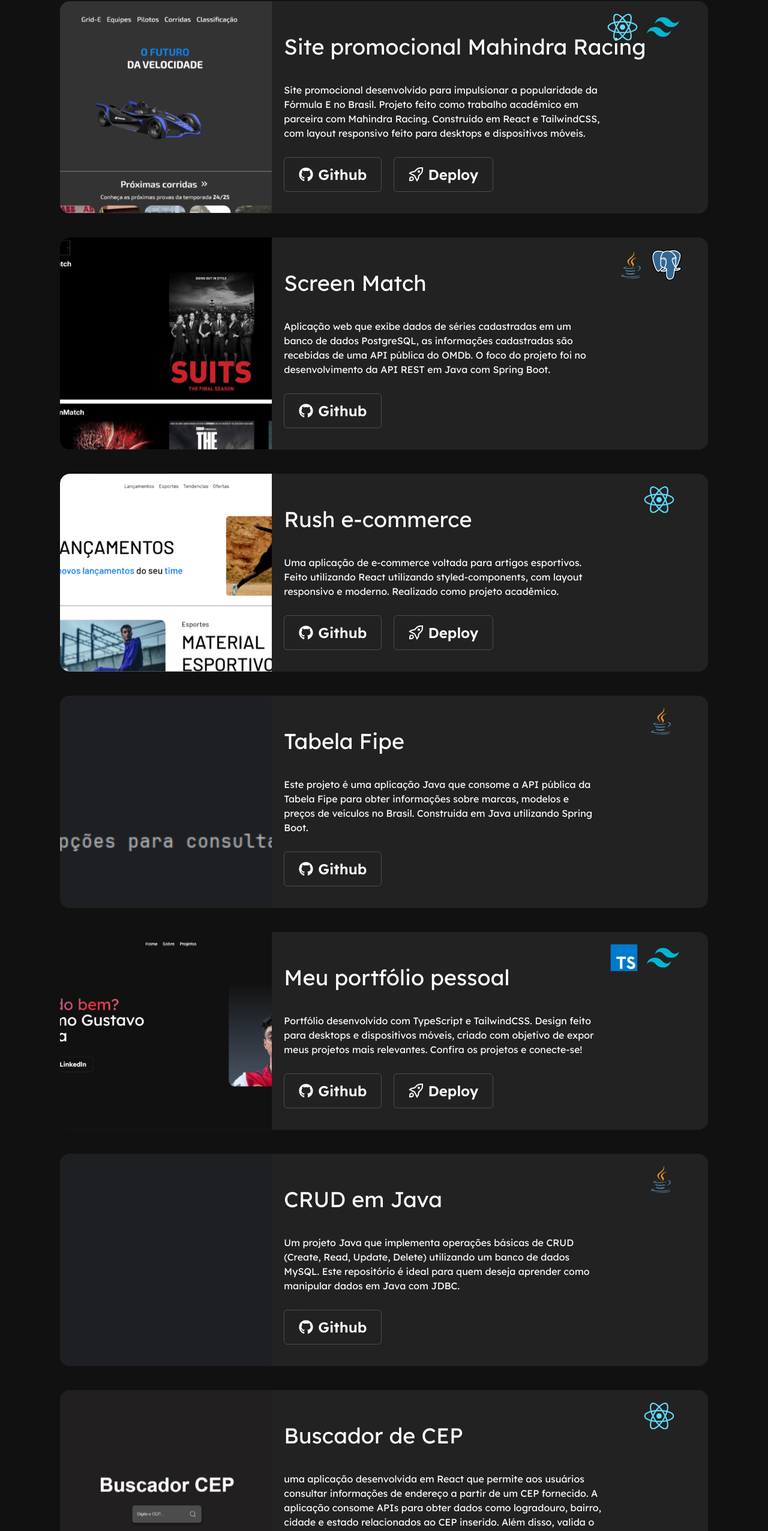
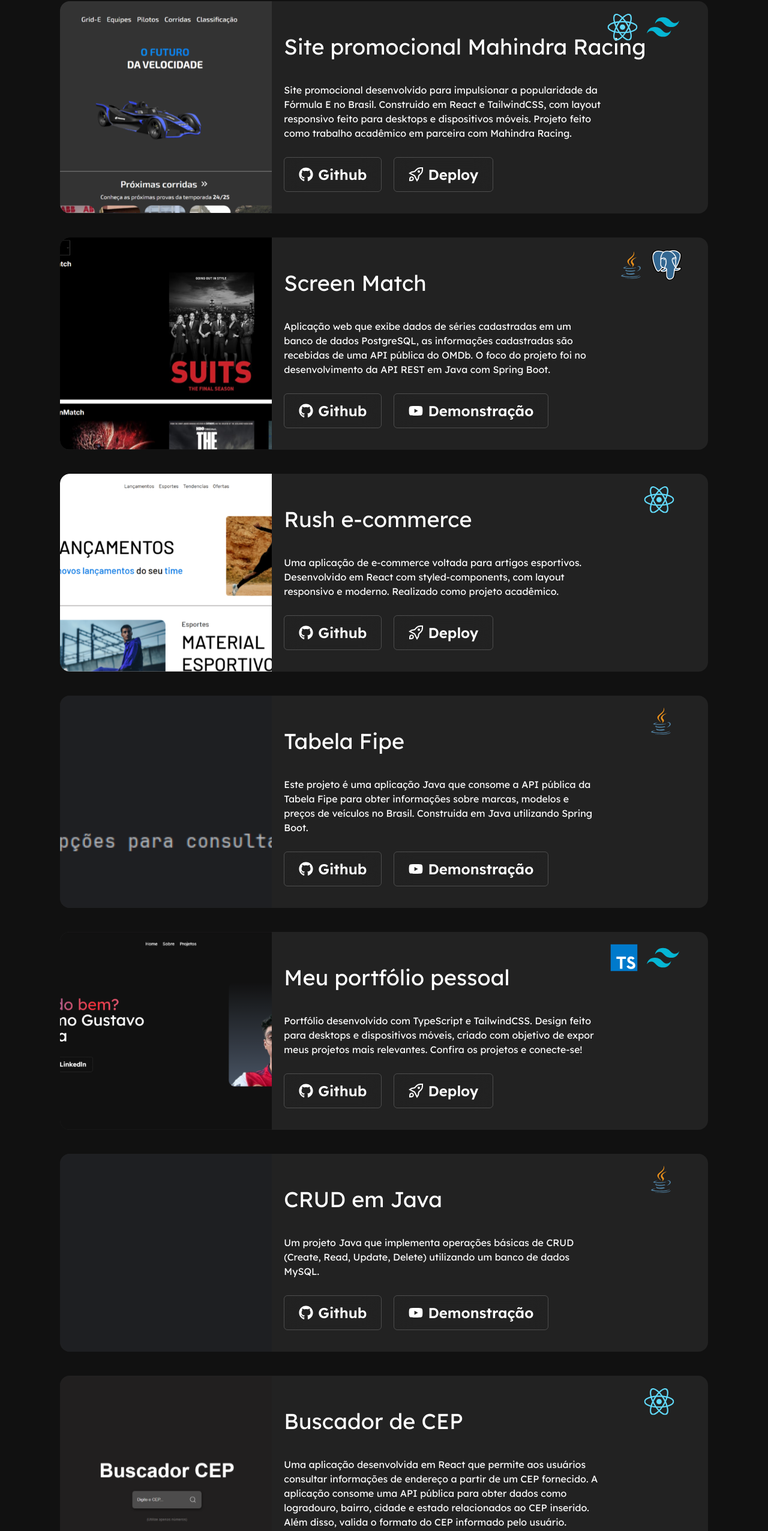
Before and after one commit to Berla1/portfolio, a React (Vite) app: page / in a window 1280 px wide. Shown: the part 2674-5227 px from the top of the page at 60% size. Built offline with nearby package versions, Linux system fonts and the light colour scheme; a web font is replaced by a local one.

Commit message:
corrigindo erros de portugues e adicionando videos de demonstração em projetos

```diff
--- a/src/components/Projetos/index.tsx
+++ b/src/components/Projetos/index.tsx
@@ -59,7 +59,7 @@
         <CardProjeto
           fotoProjeto={capaMahindra}
           nomeProjeto="Site promocional Mahindra Racing"
-          descricaoProjeto="Site promocional desenvolvido para impulsionar a popularidade da Fórmula E no Brasil. Projeto feito como trabalho acadêmico em parceira com Mahindra Racing. Construido em React e TailwindCSS, com layout responsivo feito para desktops e dispositivos móveis."
+          descricaoProjeto="Site promocional desenvolvido para impulsionar a popularidade da Fórmula E no Brasil. Construido em React e TailwindCSS, com layout responsivo feito para desktops e dispositivos móveis. Projeto feito como trabalho acadêmico em parceira com Mahindra Racing. "
           githubBotao={false}
           githubLink="https://github.com/E-fficency/mahindra"
           deployBotao={false}
@@ -74,6 +74,8 @@
           descricaoProjeto="Aplicação web que exibe dados de séries cadastradas em um banco de dados PostgreSQL, as informações cadastradas são recebidas de uma API pública do OMDb. O foco do projeto foi no desenvolvimento da API REST em Java com Spring Boot."
           githubBotao={false}
           githubLink="https://github.com/Berla1/screen-match"
+          youtubeBotao={false}
+          youtubeLink="https://youtu.be/AhSvJzG-f8o"
           tecnologia1={Java}
           tecnologia2={PostegreSQL}
         />
@@ -81,7 +83,7 @@
         <CardProjeto
           fotoProjeto={capaRush}
           nomeProjeto="Rush e-commerce"
-          descricaoProjeto="Uma aplicação de e-commerce voltada para artigos esportivos. Feito utilizando React utilizando styled-components, com layout responsivo e moderno. Realizado como projeto acadêmico."
+          descricaoProjeto="Uma aplicação de e-commerce voltada para artigos esportivos. Desenvolvido em React com styled-components, com layout responsivo e moderno. Realizado como projeto acadêmico."
           githubBotao={false}
           githubLink="https://github.com/E-fficency/rush"
           deployBotao={false}
@@ -95,6 +97,8 @@
           descricaoProjeto="Este projeto é uma aplicação Java que consome a API pública da Tabela Fipe para obter informações sobre marcas, modelos e preços de veículos no Brasil. Construida em Java utilizando Spring Boot."
           githubBotao={false}
           githubLink="https://github.com/Berla1/tabela-fipe"
+          youtubeBotao={false}
+          youtubeLink="https://youtu.be/IKf5vJVbh2Q"
           tecnologia1={Java}
         />
 
@@ -114,16 +118,18 @@
         <CardProjeto
           fotoProjeto={capaJavaCrud}
           nomeProjeto="CRUD em Java"
-          descricaoProjeto="Um projeto Java que implementa operações básicas de CRUD (Create, Read, Update, Delete) utilizando um banco de dados MySQL. Este repositório é ideal para quem deseja aprender como manipular dados em Java com JDBC."
+          descricaoProjeto="Um projeto Java que implementa operações básicas de CRUD (Create, Read, Update, Delete) utilizando um banco de dados MySQL."
           tecnologia1={Java}
           githubBotao={false}
           githubLink="https://github.com/Berla1/java-CRUD"
+          youtubeBotao={false}
+          youtubeLink="https://youtu.be/3qRkVMV7gA0"
         />
 
         <CardProjeto
           fotoProjeto={capaBuscador}
           nomeProjeto="Buscador de CEP"
-          descricaoProjeto="uma aplicação desenvolvida em React que permite aos usuários consultar informações de endereço a partir de um CEP fornecido. A aplicação consome APIs para obter dados como logradouro, bairro, cidade e estado relacionados ao CEP inserido. Além disso, valida o formato do CEP informado pelo usuário."
+          descricaoProjeto="Uma aplicação desenvolvida em React que permite aos usuários consultar informações de endereço a partir de um CEP fornecido. A aplicação consome uma API pública para obter dados como logradouro, bairro, cidade e estado relacionados ao CEP inserido. Além disso, valida o formato do CEP informado pelo usuário."
           githubBotao={false}
           githubLink="https://github.com/Berla1/busca-cep"
           deployBotao={false}
--- a/src/components/Sobre/index.tsx
+++ b/src/components/Sobre/index.tsx
@@ -15,7 +15,7 @@
 
 const Sobre = () => {
   return (
-    <section className="flex h-screen text-white md:justify-evenly md:items-center md:gap-10 scroll-mt-[60px] md:scroll-mt-0" id="sobre">
+    <section className="flex h-screen text-white md:justify-evenly md:items-center md:gap-10 scroll-mt-[75px] md:scroll-mt-0" id="sobre">
       <div>
         <img src={pc} alt="eu" className="w-120 hidden md:block" />
       </div>
```
